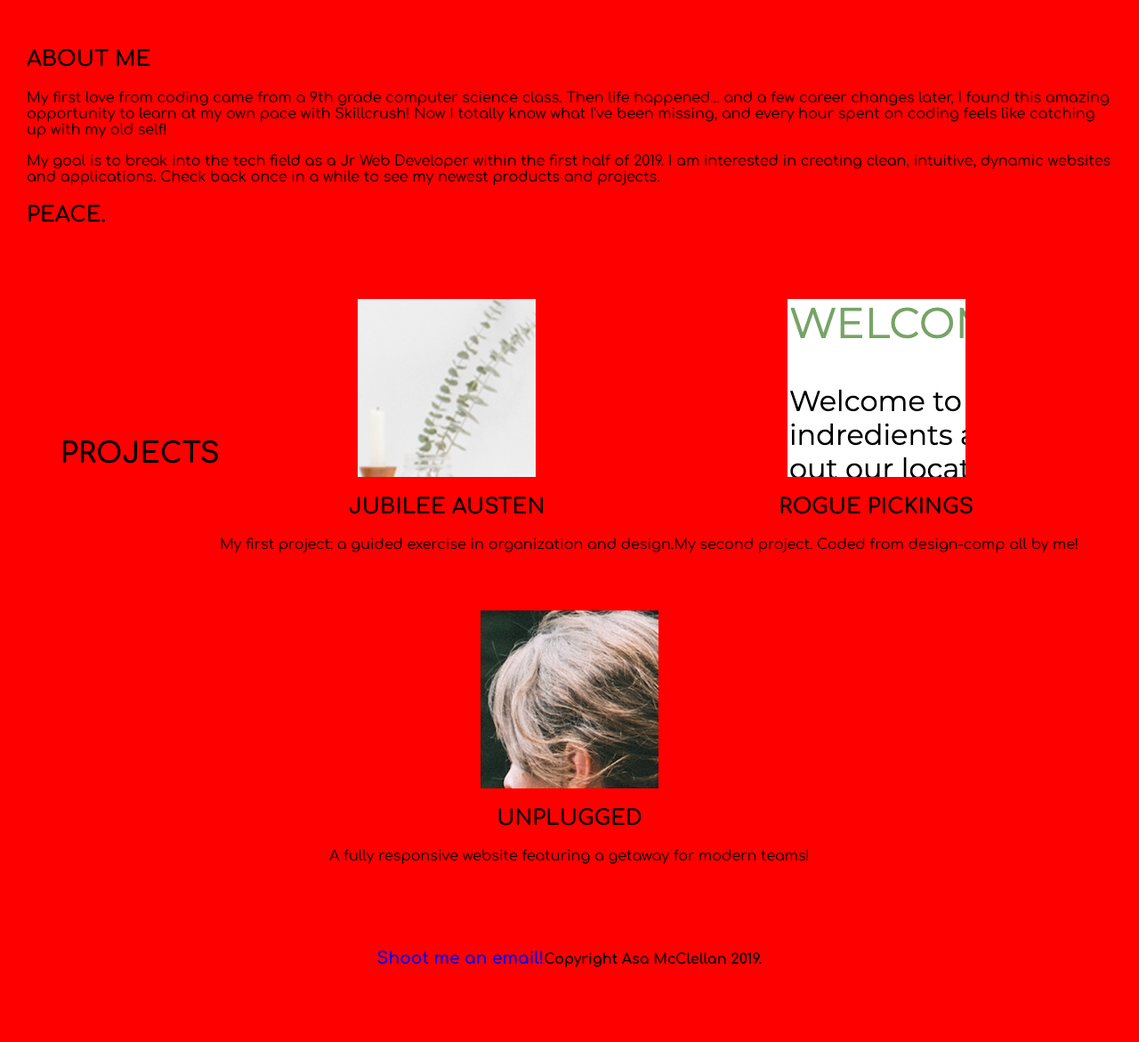
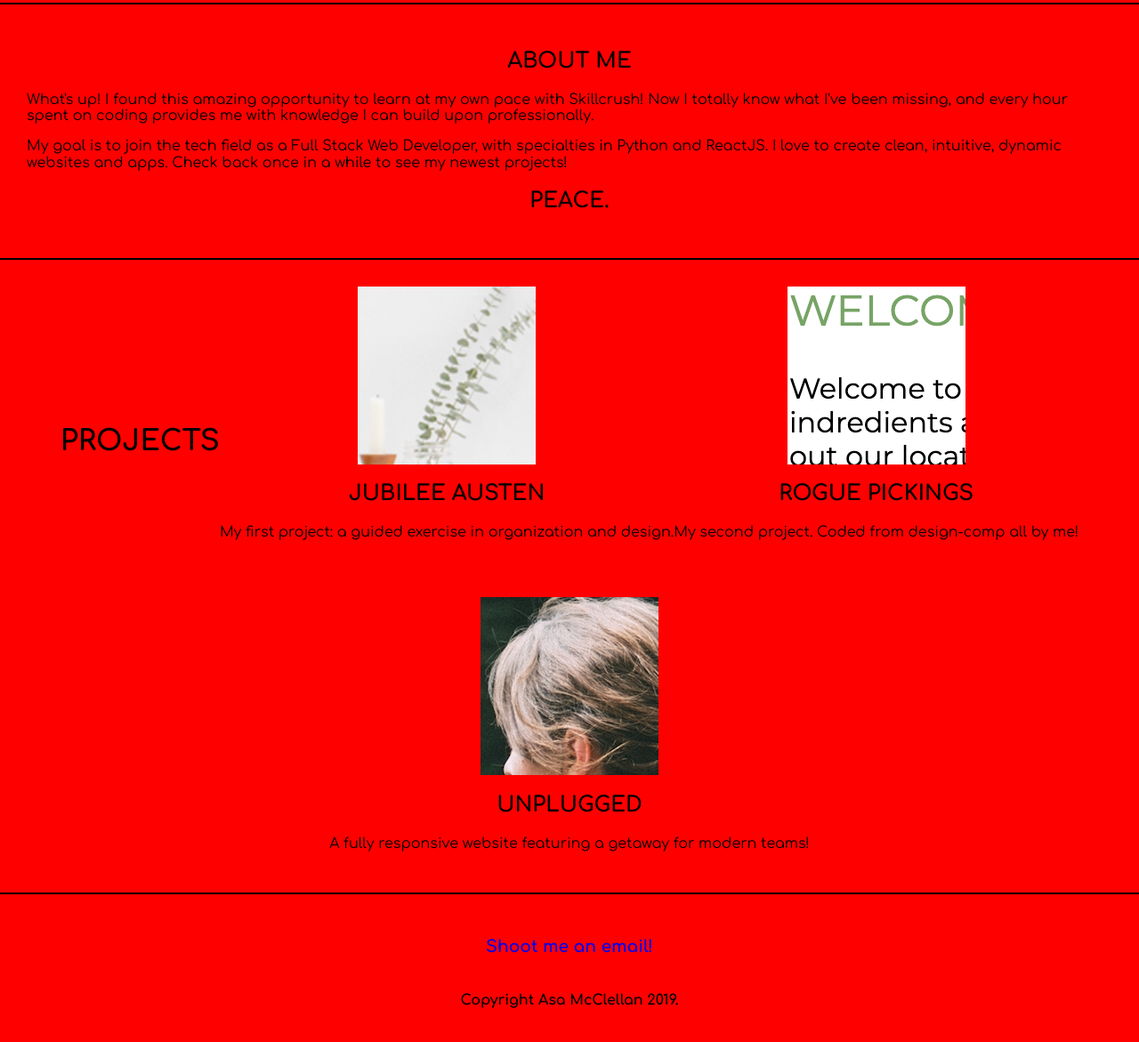
Before and after one commit to asamcclellan/portfolio, a website built with Parcel: page index.html in a window 1280 px wide. Shown: the part 269-1440 px from the top of the page at 89% size. Before the commit the page ends 1407 px from the top, so only its background shows below. Built offline with nearby package versions, Linux system fonts and the light colour scheme.

Commit message:
fix section borders, update about info

```diff
--- a/css/main.css
+++ b/css/main.css
@@ -96,8 +96,11 @@ body{
 
 /*** GRID ***/
 .full-width{
-  padding:1.875em 1.875em 1.875em 1.875em;
+  padding: 1.875em;
+}
 
+.divider{
+  border: .0625em solid black;
 }
 
 /*** HEADER ***/
@@ -132,6 +135,12 @@ header a{
 
 /*** ABOUT ***/
 #about{
+
+}
+
+#about h2{
+  font-size: 1.5em;
+  text-align: center;
 }
 
 .about-col-1{
@@ -180,7 +189,7 @@ footer{
   display: flex;
   justify-content: center;
   align-items: center;
-  flex-flow: row wrap;
+  flex-flow: column wrap;
   text-align: center;
 }
 
--- a/index.html
+++ b/index.html
@@ -43,21 +43,24 @@
     </div>
   </header>
 
+  <div class="divider"></div>
+
   <main>
 
     <div class="full-width" id="about">
       <h2>ABOUT ME</h2>
 
       <article class='about-col-1'>
-        <p>My first love from coding came from a 9th grade computer science class. Then life happened... and a few career changes later, I found this amazing opportunity to learn at my own pace with Skillcrush! Now I totally know what I've been missing, and every hour spent on coding feels like catching up with my old self!</p>
+        <p>What's up! I found this amazing opportunity to learn at my own pace with Skillcrush! Now I totally know what I've been missing, and every hour spent on coding provides me with knowledge I can build upon professionally.</p>
       </article>
 
       <article class="about-col-2">
-        <p>My goal is to break into the tech field as a Jr Web Developer within the first half of 2019. I am interested in creating clean, intuitive, dynamic websites and applications. Check back once in a while to see my newest products and projects.</p>
+        <p>My goal is to join the tech field as a Full Stack Web Developer, with specialties in Python and ReactJS. I love to create clean, intuitive, dynamic websites and apps. Check back once in a while to see my newest projects!</p>
         <h2><span>PEACE.</span></h2>
       </article>
     </div>
 
+    <div class="divider"></div>
 
     <div class="full-width" id="projects">
       <h1>PROJECTS</h1>
@@ -84,6 +87,8 @@
 
   </main>
 
+  <div class="divider"></div>
+
     <footer class="full-width" id="contact">
       <h3><a href="mailto:asa.mcclellan@gmail.com">Shoot me an email!</a></h3>
       <h4>Copyright Asa McClellan 2019.</h4>
```
